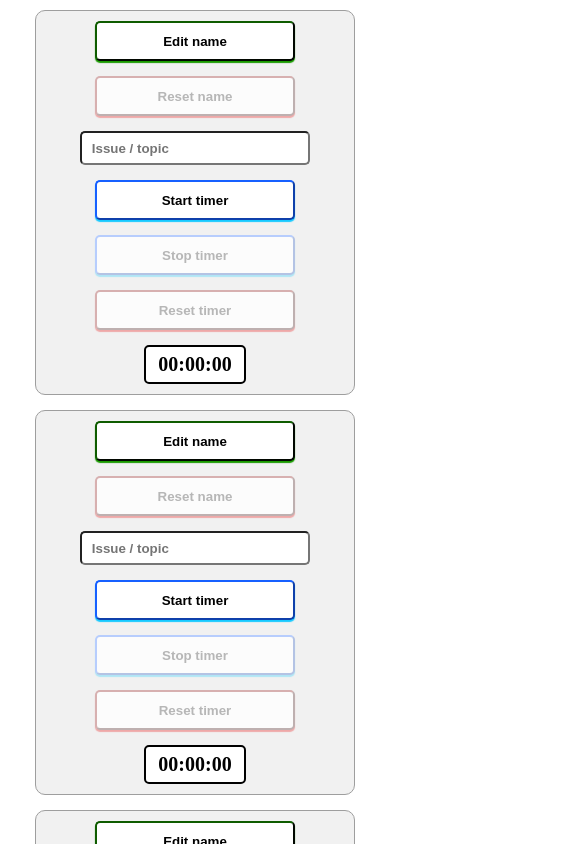
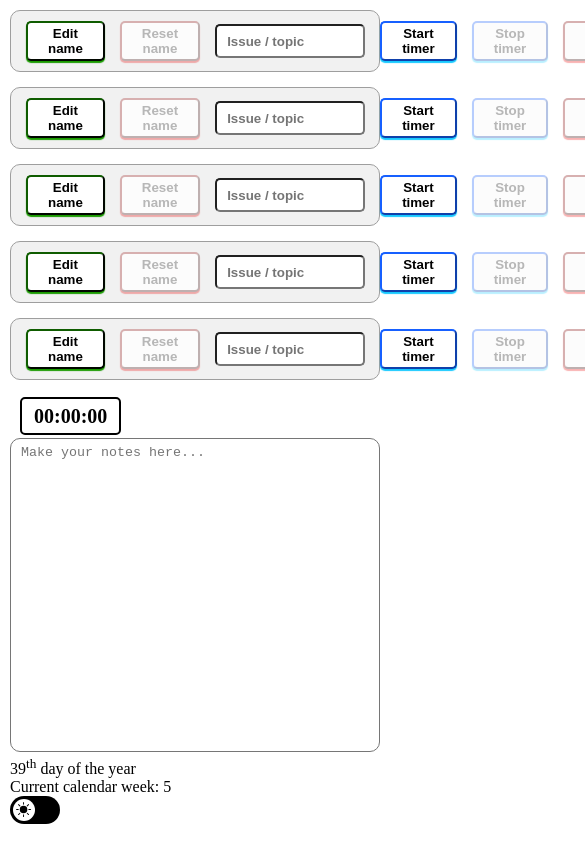
Before and after one commit to d-scho/vue-timer-app, a Vue app: page / in a window 390 px wide. Shown: the top 844 px of the page, 585 px wide, since content can reach past the window. Built offline with nearby package versions, Linux system fonts and the light colour scheme.

Commit message:
Begin with refactor of styling

```diff
--- a/package.json
+++ b/package.json
@@ -19,6 +19,7 @@
     "@vitejs/plugin-vue": "^5.0.3",
     "@vue/tsconfig": "^0.5.1",
     "npm-run-all2": "^6.1.1",
+    "sass": "^1.70.0",
     "typescript": "~5.3.0",
     "vite": "^5.0.11",
     "vue-tsc": "^1.8.27"
--- a/src/App.vue
+++ b/src/App.vue
@@ -10,17 +10,20 @@ const { isDarkmodeEnabled } = useDarkmode();
 </script>
 
 <template>
-    <div :class="{ darkmode: isDarkmodeEnabled }" class="wrapping-wrapper">
-        <Timers />
-        <div class="add">
+    <div :class="{ 'darkmode': isDarkmodeEnabled }">
+        <div class="wrapper" >
+            <Timers />
             <NotesEditor />
-            <div class="info-bar">
-                <div class="day-and-cw-info">
-                    <DayOfYearDisplay />
-                    <CalendarWeekDisplay />
-                </div>
-                <DarkmodeToggle />
-            </div>
+            <DayOfYearDisplay />
+            <CalendarWeekDisplay />
+            <DarkmodeToggle />
         </div>
     </div>
 </template>
+
+<style lang="scss">
+  .wrapper {
+	padding: 10px;
+    background-color: $wrapper_bg-color;
+  }
+</style>
--- a/src/components/DarkmodeToggle.vue
+++ b/src/components/DarkmodeToggle.vue
@@ -10,7 +10,7 @@ async function toggleDarkmode() {
 </script>
 
 <template>
-	<div class="mode-toggle" @click="toggleDarkmode">
+    <div class="mode-toggle"  @click="toggleDarkmode">
         <div class="mode-toggle-switch">
             <svg v-if="isDarkmodeEnabled" class="moon" xmlns="http://www.w3.org/2000/svg" fill="currentColor" viewBox="0 0 18 18">
                 <path d="M6 .278a.768.768 0 0 1 .08.858 7.208 7.208 0 0 0-.878 3.46c0 4.021 3.278 7.277 7.318 7.277.527 0 1.04-.055 1.533-.16a.787.787 0 0 1 .81.316.733.733 0 0 1-.031.893A8.349 8.349 0 0 1 8.344 16C3.734 16 0 12.286 0 7.71 0 4.266 2.114 1.312 5.124.06A.752.752 0 0 1 6 .278z"/>
@@ -21,3 +21,57 @@ async function toggleDarkmode() {
         </div>
     </div>
 </template>
+
+<style lang="scss">
+.mode-toggle {
+    width: 50px;
+    height: 28px;
+    position: relative;
+    border-color: $darkmode-toggle_secondary-color;
+    background-color: $darkmode-toggle_primary-color;
+    border-width: 1px;
+    border-radius: 100px;
+    cursor: pointer;
+    user-select: none;
+    box-sizing: content-box;
+}
+.mode-toggle-switch {
+    width: 22px;
+    height: 22px;
+    border-radius: 100px;
+    background-color: $darkmode-toggle_secondary-color;
+    position: absolute;
+    top: 3px;
+    left: 3px;
+    transition: all 128ms ease-in-out;
+    display: grid;
+    place-items: center;
+
+    & > svg {
+        color: $darkmode-toggle_primary-color;
+
+        &.sun {
+            height: 17px;
+        }
+
+        &.moon {
+            height: 15px;
+        }
+    }
+}
+
+.mode-toggle-switch {
+  transform: $darkmode-toggle_transform;
+}
+.darkmode .mode-toggle {
+  border: 1px solid black;
+  background-color: white;
+}
+.darkmode .mode-toggle-switch {
+  background-color: black;
+}
+.darkmode .mode-toggle-switch > svg {
+  color: white;
+}
+
+</style>
--- a/src/components/NotesEditor.vue
+++ b/src/components/NotesEditor.vue
@@ -15,3 +15,18 @@ const notes = ref(getStoredNotes());
 		@focusout="setStoredNotes(notes)"
 	></textarea>
 </template>
+
+<style lang="scss">
+  textarea {
+	width: 100%;
+	border-radius: 10px;
+	padding: 6px 10px;
+	resize: none;
+	color: $textarea_color;
+	background-color: $textarea_bg-color;
+
+	&::placeholder {
+		color: $textarea_placeholder-color;
+	}
+  }
+</style>
--- a/src/components/Timers.vue
+++ b/src/components/Timers.vue
@@ -99,8 +99,7 @@ function resetName(timer: Timer) {
 
 <template>
 	<div class="timers">
-		<div v-for="timer in timers" class="wrapper">
-
+		<div v-for="timer in timers" class="timers-wrapper">
 			<button
                 class="edit-name"
                 @click="makeNameEditable(timer)"
@@ -162,3 +161,96 @@ function resetName(timer: Timer) {
 		</div>
 	</div>
 </template>
+
+<style lang="scss">
+.timers-wrapper {
+    display: inline-flex;
+    align-items: center;
+    gap: 15px;
+    padding: 10px 15px;
+    border: 1px solid rgb(158, 158, 158);
+    border-radius: 10px;
+    background-color: rgba(120, 120, 120, 0.1);
+}
+.timers {
+	display: flex;
+	flex-direction: column;
+	gap: 15px;
+}
+
+input.text {
+	height: 34px;
+	padding-inline: 10px;
+	border-radius: 5px;
+	min-width: 150px;
+	font-weight: bold;
+	color: black;
+	background-color: white;
+    flex-grow: 1;
+
+    &:read-only {
+        color: rgba(0, 0, 0, 0.7);
+        background-color: rgba(230, 230, 230, 0.7);
+        cursor: not-allowed;
+    }
+}
+
+button {
+	height: 40px;
+	width: 100px;
+	padding-inline: 20px;
+	border-radius: 5px;
+	cursor: pointer;
+	border-radius: 5px;
+	font-weight: bold;
+	user-select: none;
+	color: $button_color;
+	background-color: $button_bg-color;
+
+    &:disabled {
+        cursor: not-allowed;
+        color: rgba(114, 114, 114, 0.5);
+        background-color: rgb(252, 252, 252);
+    }
+
+    &.edit-name {
+        border-color:rgb(15, 92, 0);
+	    box-shadow: 0px 2px 1px 0 rgb(26, 155, 0);
+
+        &:disabled {
+            border-color:rgb(15, 92, 0, 0.3);
+	        box-shadow: 0px 2px 1px 0 rgb(26, 155, 0, 0.3);
+        }
+    }
+
+    &.reset-name,
+    &.timer-control-reset {
+        border-color:rgb(131, 0, 0);
+	    box-shadow: 0px 2px 1px 0 rgb(233, 0, 0);
+
+        &:disabled {
+            border-color:rgb(131, 0, 0, 0.3);
+	        box-shadow: 0px 2px 1px 0 rgb(233, 0, 0, 0.3);
+        }
+    }
+
+    &.timer-control {
+        border-color:rgb(23, 96, 255);
+	    box-shadow: 0px 2px 1px 0 rgb(23, 201, 255);
+
+        &:disabled {
+            border-color: rgba(23, 96, 255, 0.3);
+	        box-shadow: 0px 2px 1px 0 rgba(23, 201, 255, 0.3);
+        }
+    }
+}
+
+span {
+	font-size: 20px;
+	font-weight: bold;
+	border: 2px solid black;
+	padding: 6px 12px;
+	border-radius: 5px;
+	background-color: white;
+}
+</style>
--- a/src/css/darkmode.css
+++ /dev/null
@@ -1,52 +0,0 @@
-.darkmode .mode-toggle-switch {
-  transform: translateX(100%);
-}
-body:has(.darkmode.wrapping-wrapper) {
-  background-color: rgb(29, 29, 29);
-}
-.darkmode textarea, .darkmode .wrapper {
-  border: 1px solid black;
-}
-.darkmode textarea {
-  color: white;
-  background-color: black;
-}
-.darkmode textarea::placeholder {
-  color: rgb(158, 158, 158);
-}
-.darkmode .wrapper {
-  background-color: rgb(80, 80, 80);
-}
-.darkmode .info-bar {
-  color: white;
-}
-.darkmode .mode-toggle {
-  border: 1px solid black;
-  background-color: white;
-}
-.darkmode .mode-toggle-switch {
-  background-color: black;
-}
-.darkmode .mode-toggle-switch > svg {
-  color: white;
-}
-.darkmode button {
-  color: white;
-  background-color: black;
-}
-.darkmode button:disabled {
-  color: rgb(165, 165, 165);
-  background-color: rgba(34, 34, 34, 0.5)
-}
-.darkmode input {
-  color: white;
-  background-color: black;
-}
-.darkmode input:read-only {
-  color: rgb(207, 207, 207);
-  background-color: rgb(41, 41, 41);
-}
-.darkmode span {
-  color: white;
-  background-color: black;
-}
--- a/src/css/main.css
+++ /dev/null
@@ -1,143 +0,0 @@
-*, *::before, *::after {
-  padding: 0;
-  margin: 0;
-  box-sizing: border-box;
-}
-.wrapping-wrapper {
-  padding: 10px;
-  display: flex;
-  gap: 20px;
-}
-.wrapping-wrapper > div {
-  flex: 1 1 0;
-}
-.wrapping-wrapper > .timers {
-  display: flex;
-  flex-direction: column;
-  gap: 15px;
-}
-textarea {
-  width: 100%;
-  border-radius: 10px;
-  padding: 6px 10px;
-  resize: none;
-}
-.wrapper {
-  display: inline-flex;
-  align-items: center;
-  gap: 15px;
-  padding: 10px 15px;
-  border: 1px solid rgb(158, 158, 158);
-  border-radius: 10px;
-  background-color: rgba(120, 120, 120, 0.1);
-}
-.flex-end-1250-center {
-  justify-content: end;
-}
-input.text {
-  height: 34px;
-  padding-inline: 10px;
-  border-radius: 5px;
-  min-width: 350px;
-  font-weight: bold;
-  color: black;
-  background-color: white;
-}
-input.text:read-only {
-color: rgba(0, 0, 0, 0.7);
-  background-color: rgba(230, 230, 230, 0.7);
-  cursor: not-allowed;
-}
-button {
-  height: 40px;
-  width: 100px;
-  padding-inline: 20px;
-  border-radius: 5px;
-  cursor: pointer;
-  border-radius: 5px;
-  font-weight: bold;
-  user-select: none;
-  color: black;
-  background-color: white;
-}
-button.edit-name {
-  border-color:rgb(15, 92, 0);
-  box-shadow: 0px 2px 1px 0 rgb(26, 155, 0);
-}
-button.reset-name, button.timer-control-reset {
-  border-color:rgb(131, 0, 0);
-  box-shadow: 0px 2px 1px 0 rgb(233, 0, 0);
-}
-button.timer-control {
-  border-color:rgb(23, 96, 255);
-  box-shadow: 0px 2px 1px 0 rgb(23, 201, 255);
-}
-button:disabled {
-  cursor: not-allowed;
-color: rgba(114, 114, 114, 0.5);
-  background-color: rgb(252, 252, 252);
-}
-button.edit-name:disabled {
-  border-color:rgb(15, 92, 0, 0.3);
-  box-shadow: 0px 2px 1px 0 rgb(26, 155, 0, 0.3);
-}
-button.reset-name:disabled, button.timer-control-reset:disabled {
-  border-color:rgb(131, 0, 0, 0.3);
-  box-shadow: 0px 2px 1px 0 rgb(233, 0, 0, 0.3);
-}
-button.timer-control:disabled {
-  border-color: rgba(23, 96, 255, 0.3);
-  box-shadow: 0px 2px 1px 0 rgba(23, 201, 255, 0.3);
-}
-span {
-  font-size: 20px;
-  font-weight: bold;
-  border: 2px solid black;
-  padding: 6px 12px;
-  border-radius: 5px;
-  background-color: white;
-}
-.info-bar {
-  display: flex;
-  justify-content: space-between;
-  margin-top: 10px;
-  font-weight: bold;
-  user-select: none;
-  gap: 15px;
-}
-.day-and-cw-info > :first-child {
-  margin-bottom: 10px;
-}
-
-/* darkmode toggle */
-.mode-toggle {
-  min-width: 50px;
-  height: 28px;
-  position: relative;
-  background-color: black;
-  border-radius: 100px;
-  cursor: pointer;
-  user-select: none;
-  box-sizing: content-box;
-}
-.mode-toggle-switch {
-  width: 22px;
-  height: 22px;
-  border-radius: 100px;
-  background-color: white;
-  position: absolute;
-  top: 3px;
-  left: 3px;
-  transition: all 128ms ease-in-out;
-  display: grid;
-  place-items: center;
-}
-.mode-toggle-switch > svg {
-  color: black;
-}
-.mode-toggle-switch > svg.moon {
-  height: 15px;
-}
-.mode-toggle-switch > svg.sun {
-  height: 17px;
-}
--- a/src/css/width-1250.css
+++ /dev/null
@@ -1,37 +0,0 @@
-@media (max-width: 1199px) {
-  .wrapping-wrapper {
-      flex-direction: column;
-      gap: 20px;
-  }
-  .wrapping-wrapper > div {
-      width: 100%;
-      flex-shrink: 0;
-  }
-  .wrapping-wrapper > .timers {
-      flex-flow: row wrap;
-      justify-content: center;
-  }
-  .wrapping-wrapper > .add {
-      display: flex;
-      flex-direction: column;
-      align-items: center;
-  }
-  .wrapper {
-      flex-direction: column;
-      max-width: 320px;
-  }
-  .flex-end-1250-center {
-      justify-content: center;
-  }
-  input.text {
-      min-width: unset;
-      width: min(400px, 80%);
-      margin: 0 50px;
-  }
-  button {
-      width: min(200px, 70%);
-  }
-  textarea {
-      max-width: 450px;
-  }
-}
--- a/src/main.ts
+++ b/src/main.ts
@@ -1,6 +1,4 @@
-import './css/main.css';
-import './css/darkmode.css';
-import './css/width-1250.css';
+import '@/scss/resets.scss';
 
 import { createApp } from 'vue'
 import App from './App.vue'
--- /dev/null
+++ b/src/scss/resets.scss
@@ -0,0 +1,31 @@
+*, *::before, *::after {
+    padding: 0;
+    margin: 0;
+    box-sizing: border-box;
+}
+
+  .flex-end-1250-center {
+	  justify-content: end;
+  }
+
+  // darkmode
+  body:has(.darkmode.wrapping-wrapper) {
+	    background-color: rgb(29, 29, 29);
+  }
+
+  .darkmode button:disabled {
+	color: rgb(165, 165, 165);
+	background-color: rgba(34, 34, 34, 0.5)
+  }
+  .darkmode input {
+	color: white;
+	background-color: black;
+  }
+  .darkmode input:read-only {
+	color: rgb(207, 207, 207);
+	background-color: rgb(41, 41, 41);
+  }
+  .darkmode span {
+	color: white;
+	background-color: black;
+  }
--- /dev/null
+++ b/src/scss/themes.scss
@@ -0,0 +1,31 @@
+$wrapper_bg-color: white;
+
+$darkmode-toggle_primary-color: black;
+$darkmode-toggle_secondary-color: white;
+$darkmode-toggle_transform: translateX(0);
+
+$textarea_color: black;
+$textarea_bg-color: white;
+$textarea_placeholder-color: default;
+
+$button_color: black;
+$button_bg-color: white;
+
+$button_disabled-color: white;
+$button_disabled-bg-color: black;
+
+.darkmode {
+	$wrapper_bg-color: rgb(80, 80, 80);
+	$darkmode-toggle_primary-color: white;
+	$darkmode-toggle_secondary-color: black;
+	$darkmode-toggle_transform: translateX(100%);
+
+	$textarea_color: white;
+	$textarea_bg-color: black;
+	$textarea_placeholder-color: rgb(158, 158, 158);
+
+	$button_color: white;
+	$button_bg-color: black;
+	$button_disabled-color: rgba(114, 114, 114, 0.5);
+	$button_disabled-bg-color: rgb(252, 252, 252);
+}
--- a/vite.config.ts
+++ b/vite.config.ts
@@ -8,6 +8,13 @@ export default defineConfig({
   plugins: [
     vue(),
   ],
+  css: {
+    preprocessorOptions: {
+      scss: {
+        additionalData: `@import "@/scss/themes.scss";`
+      }
+    }
+  },
   resolve: {
     alias: {
       '@': fileURLToPath(new URL('./src', import.meta.url))
```
Also changed, not shown: 1 other file (tests, documents, lock files or other folders). Lines whose indentation alone changed are shown as unchanged.
